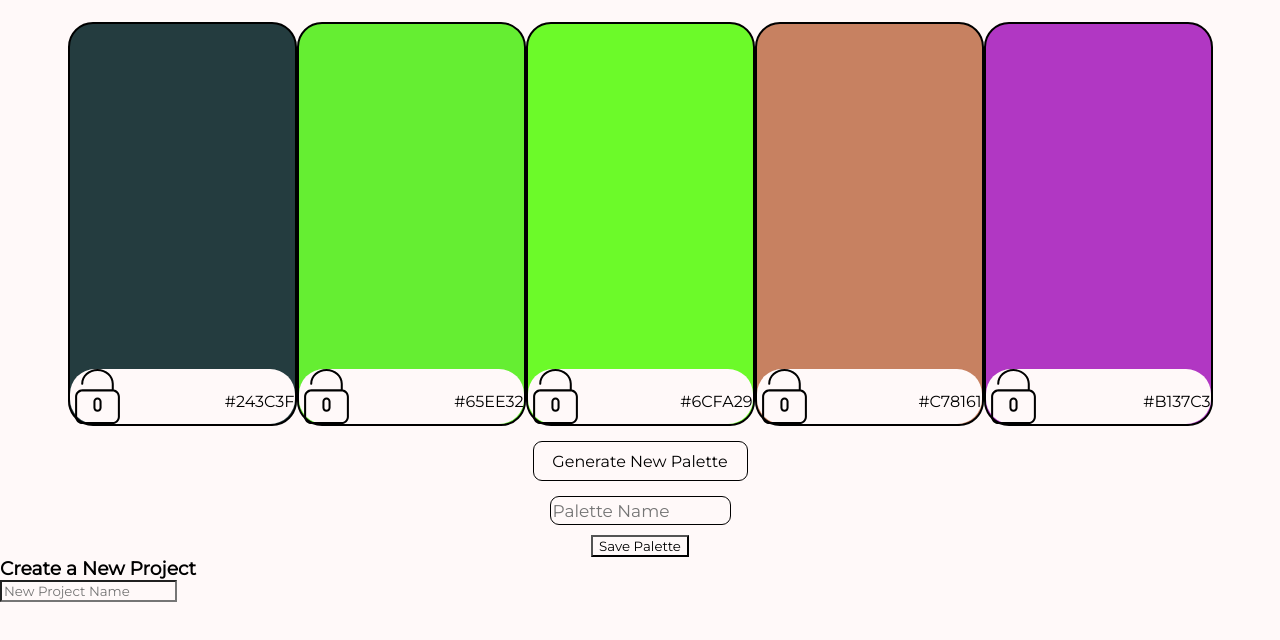
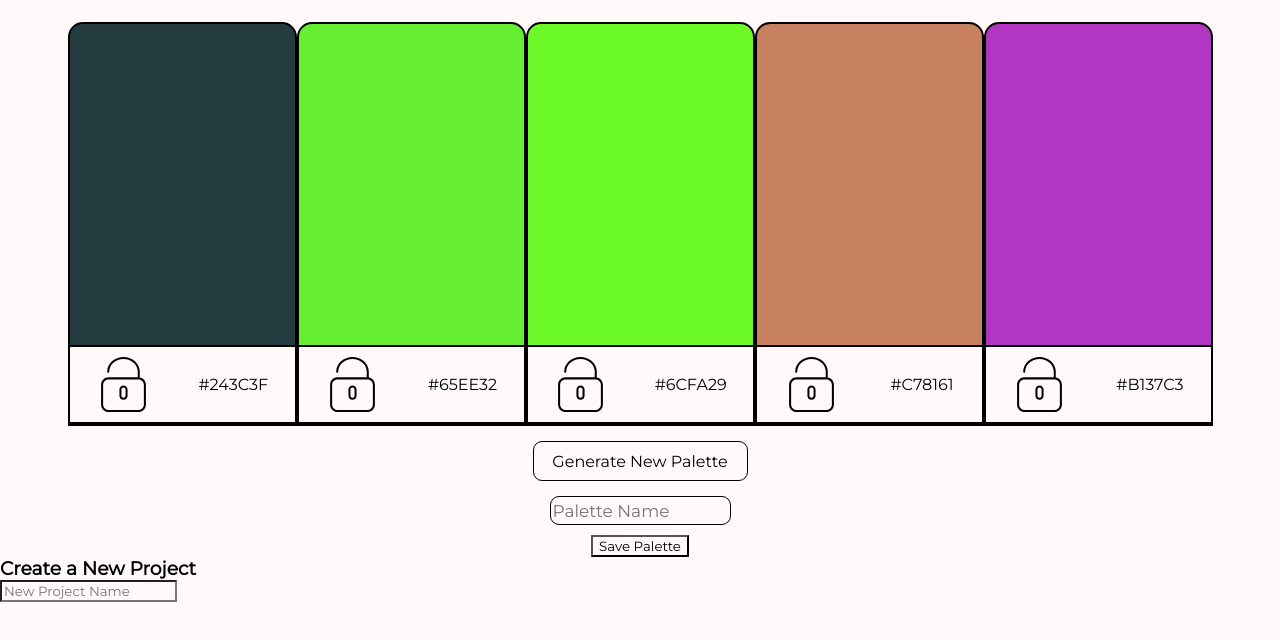
Before and after one commit to patrickjneel/palette-picker, a website: page public/index.html in a window 1280 px wide. Shown: the part 102-742 px from the top of the page. Drawn offline with nearby package versions, Linux system fonts and the light colour scheme.

Commit message:
working on styling and finsishing html layout

```diff
--- a/public/css/styles.css
+++ b/public/css/styles.css
@@ -38,7 +38,7 @@ h1 {
   align-items: center;
   background-color: #FFF4F4;
   border: 2px solid black;
-  border-radius: 25px;
+  border-radius: 15px 15px 0 0;
   display: flex;
   flex-direction: column;
   height: 400px;
@@ -92,13 +92,14 @@ h1 {
 
 .hex-value {
   background-color: transparent;
-  padding-top: 10px;
 }
 
 .card-bottom {
   align-items: center;
-  border-radius: 25px;
+  border: 2px solid black;
+  /*border-radius: 25px;*/
   display: flex;
-  justify-content: space-between;
+  height: 75px;
+  justify-content: space-around;
   width: 100%;
 }
```
